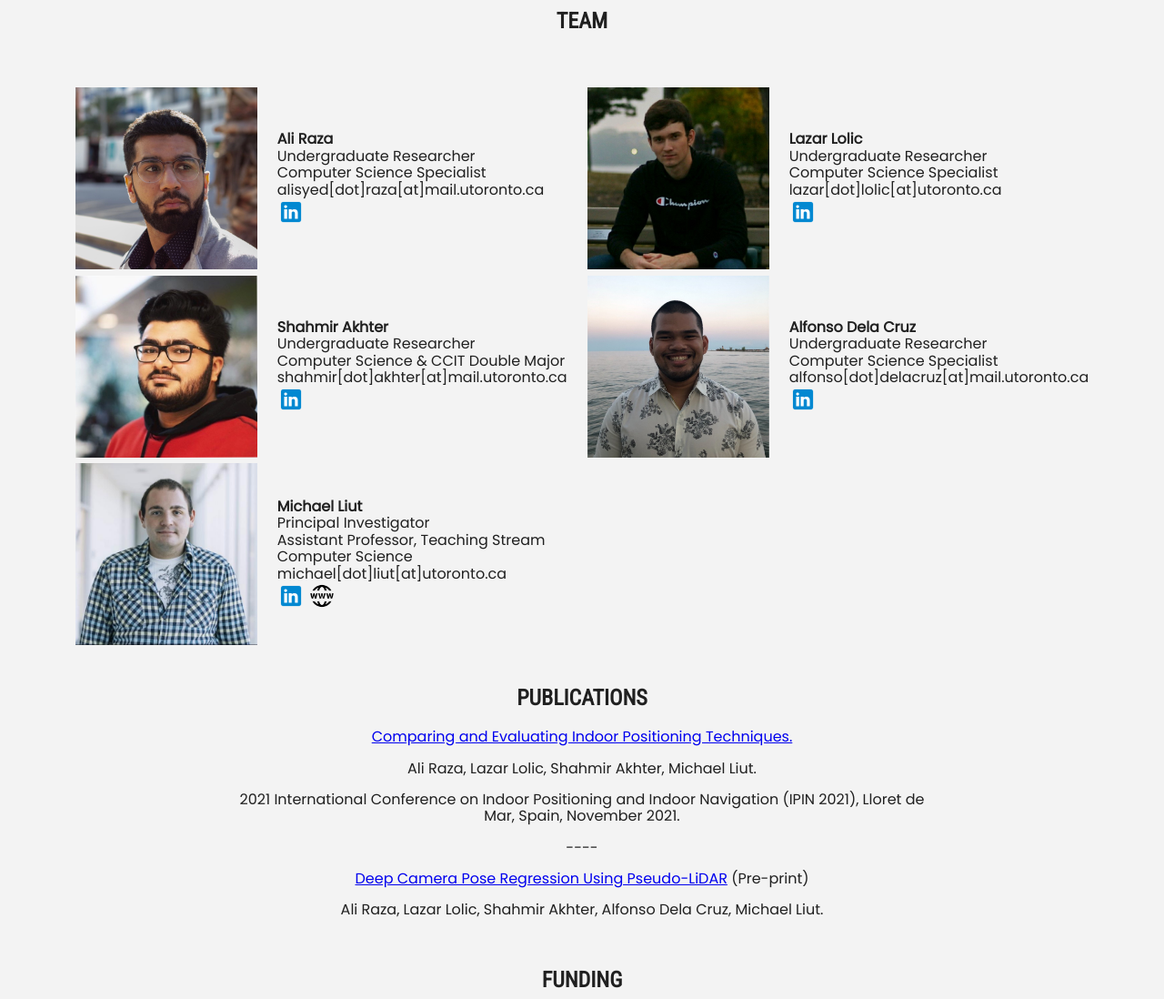
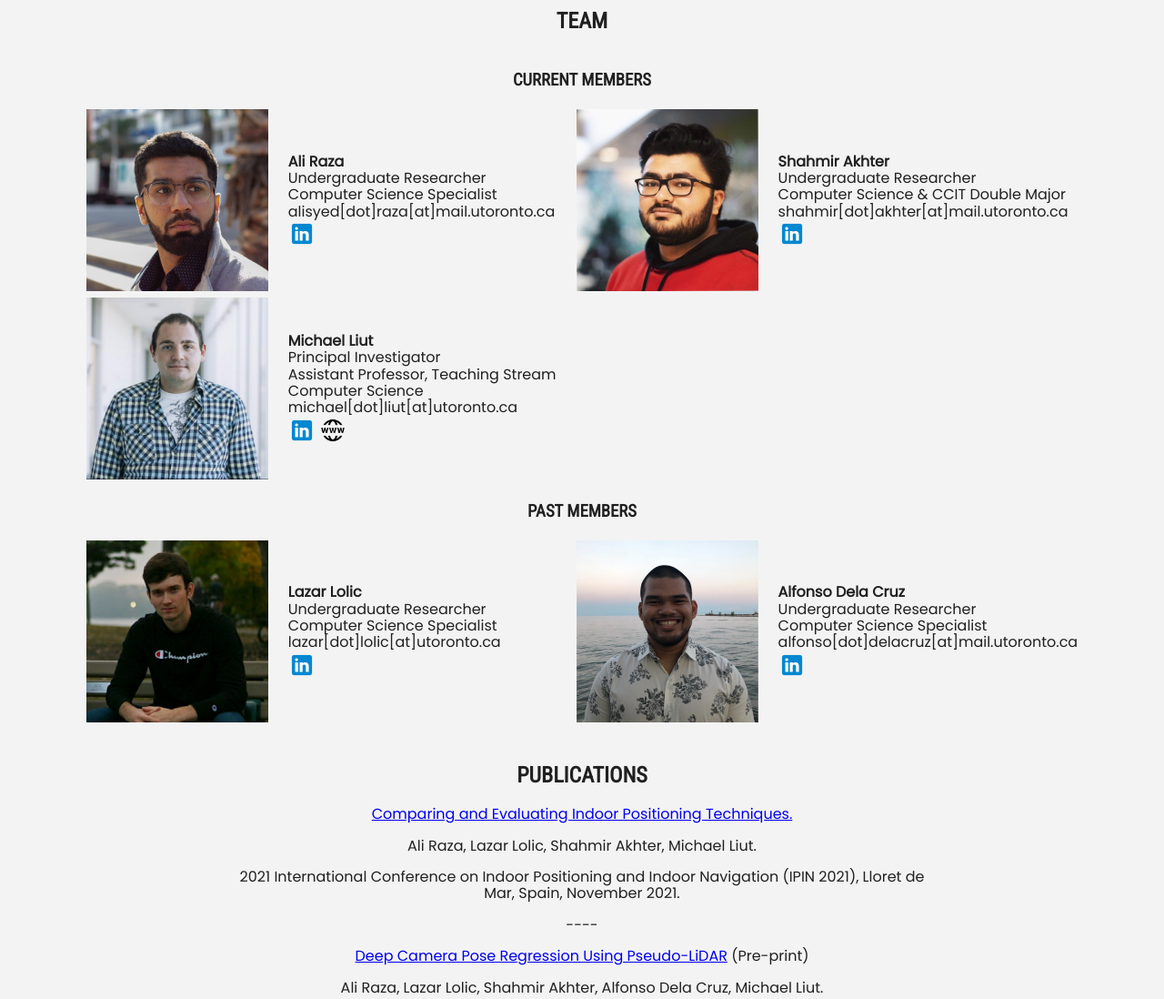
Before and after one commit to indoorpositioning/website, a plain HTML site: page index.html in a window 1280 px wide. Shown: the part 700-1798 px from the top of the page at 91% size. Drawn offline with Linux system fonts and the light colour scheme.

Commit message:
Add current and past members

```diff
--- a/index.html
+++ b/index.html
@@ -14,6 +14,7 @@
         <header>
             <nav>
                 <ul class="navBar">
+                    <li class="navBar"><a href="index.html">Home</a></li>
                     <li class="navBar"><a href="page1.html">Comparing Techniques</a></li>
                     <li class="navBar"><a href="page2.html">FusionLoc</a></li>
                     <li class="navBar"><a href="page3.html">Sensor Fusion & IMU</a></li>
@@ -45,7 +46,7 @@
                         <li>Object and Camera Pose Estimation</li>
                         <li>Perception for Autonomous Vehicles</li>
                     </ul>
-                        <a href="https://github.com/indoorpositioning">GitHub Page</a>
+                    <a href="https://github.com/indoorpositioning">GitHub Page</a>
                 </div>
             </div>
         </a>
@@ -57,6 +58,9 @@
             <div>
                 <table>
                     <tr>
+                        <td colspan="4"><h3>Current Members</h3></td>
+                    </tr>
+                    <tr>
                         <td><img src="images/ali.jpg" width="200" height="200"></td>
                         <td>
                             <strong>Ali Raza</strong> <br>
@@ -65,17 +69,6 @@
                             alisyed[dot]raza[at]mail.utoronto.ca <br>
                             <a href="https://www.linkedin.com/in/ali-raza-6410ba161/"><img src="images/icons8-linkedin-48.png" width="30" height="30"></a>
                         </td>
-                        <td><img src="images/lazar.jpg" width="200" height="200"></td>
-                        <td>
-                            <strong>Lazar Lolic</strong> <br>
-                            Undergraduate Researcher <br>
-                            Computer Science Specialist <br>
-                            lazar[dot]lolic[at]utoronto.ca <br>
-                            <a href="https://www.linkedin.com/in/lazar-lolic/"><img src="images/icons8-linkedin-48.png" width="30" height="30"></a>
-                        </td>
-                    </tr>
-                    <br>
-                    <tr>
                         <td><img src="images/shahmir.jpg" width="200" height="200"></td>
                         <td>
                             <strong>Shahmir Akhter</strong> <br>
@@ -84,16 +77,7 @@
                             shahmir[dot]akhter[at]mail.utoronto.ca <br>
                             <a href="https://www.linkedin.com/in/shahmir-akhter-80b553194/"><img src="images/icons8-linkedin-48.png" width="30" height="30"></a>
                         </td>
-                        <td><img src="images/alfonso.jpg" width="200" height="200"></td>
-                        <td>
-                            <strong>Alfonso Dela Cruz</strong> <br>
-                            Undergraduate Researcher <br>
-                            Computer Science Specialist <br>
-                            alfonso[dot]delacruz[at]mail.utoronto.ca <br>
-                            <a href="https://www.linkedin.com/in/alfonso-dela-cruz-751710199/"><img src="images/icons8-linkedin-48.png" width="30" height="30"></a>
-                        </td>
                     </tr>
-                    <br>
                     <tr>
                         <td><img src="images/michael.jpeg" width="200" height="200"></td>
                         <td>
@@ -107,6 +91,27 @@
                         </td>
                         <td></td>
                         <td></td>
+                    </tr>
+                    <tr>
+                        <td colspan="4"><h3>Past Members</h3></td>
+                    </tr>
+                    <tr>
+                        <td><img src="images/lazar.jpg" width="200" height="200"></td>
+                        <td>
+                            <strong>Lazar Lolic</strong> <br>
+                            Undergraduate Researcher <br>
+                            Computer Science Specialist <br>
+                            lazar[dot]lolic[at]utoronto.ca <br>
+                            <a href="https://www.linkedin.com/in/lazar-lolic/"><img src="images/icons8-linkedin-48.png" width="30" height="30"></a>
+                        </td>
+                        <td><img src="images/alfonso.jpg" width="200" height="200"></td>
+                        <td>
+                            <strong>Alfonso Dela Cruz</strong> <br>
+                            Undergraduate Researcher <br>
+                            Computer Science Specialist <br>
+                            alfonso[dot]delacruz[at]mail.utoronto.ca <br>
+                            <a href="https://www.linkedin.com/in/alfonso-dela-cruz-751710199/"><img src="images/icons8-linkedin-48.png" width="30" height="30"></a>
+                        </td>
                     </tr>
                 </table>
             </div>
```
